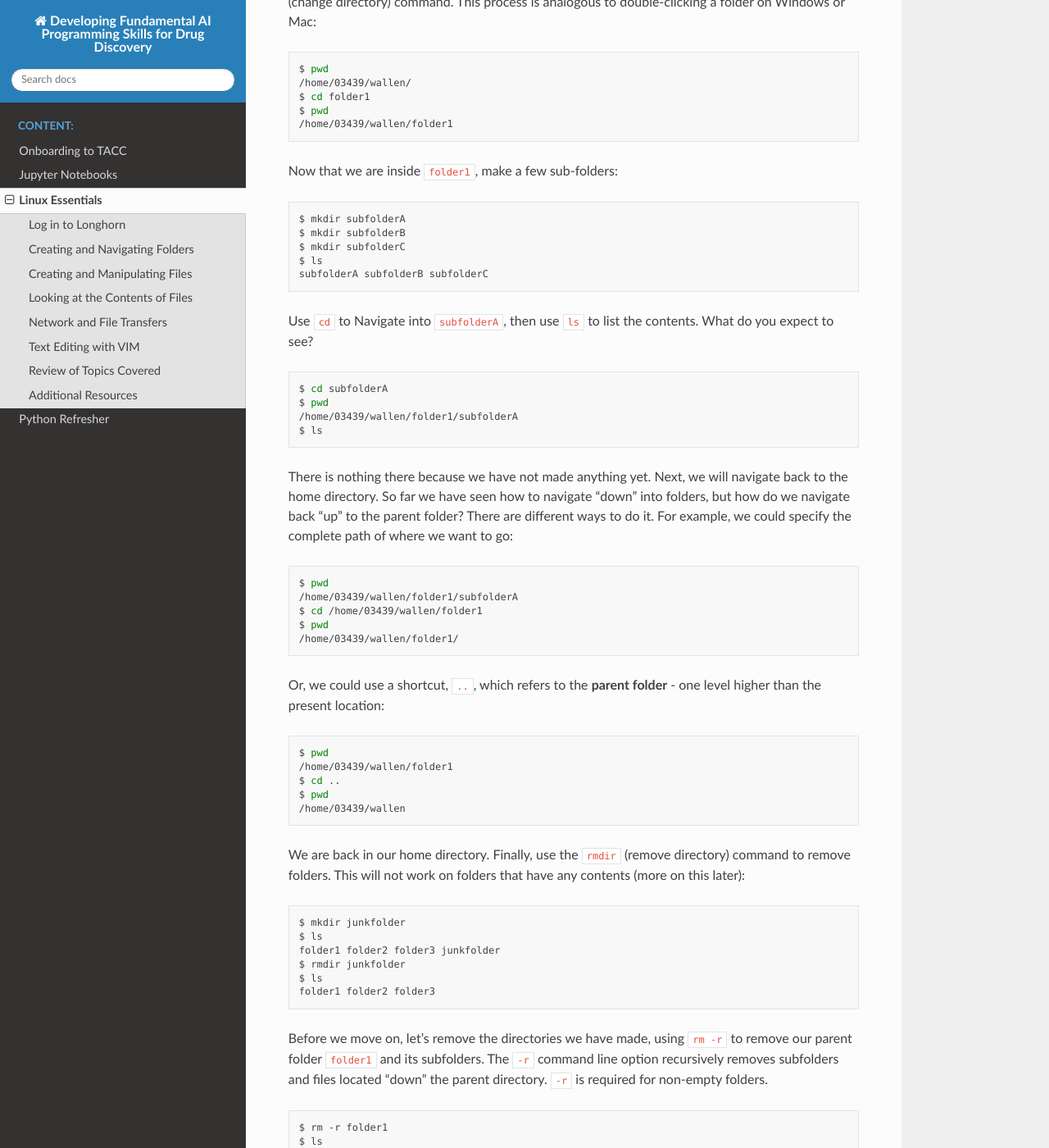
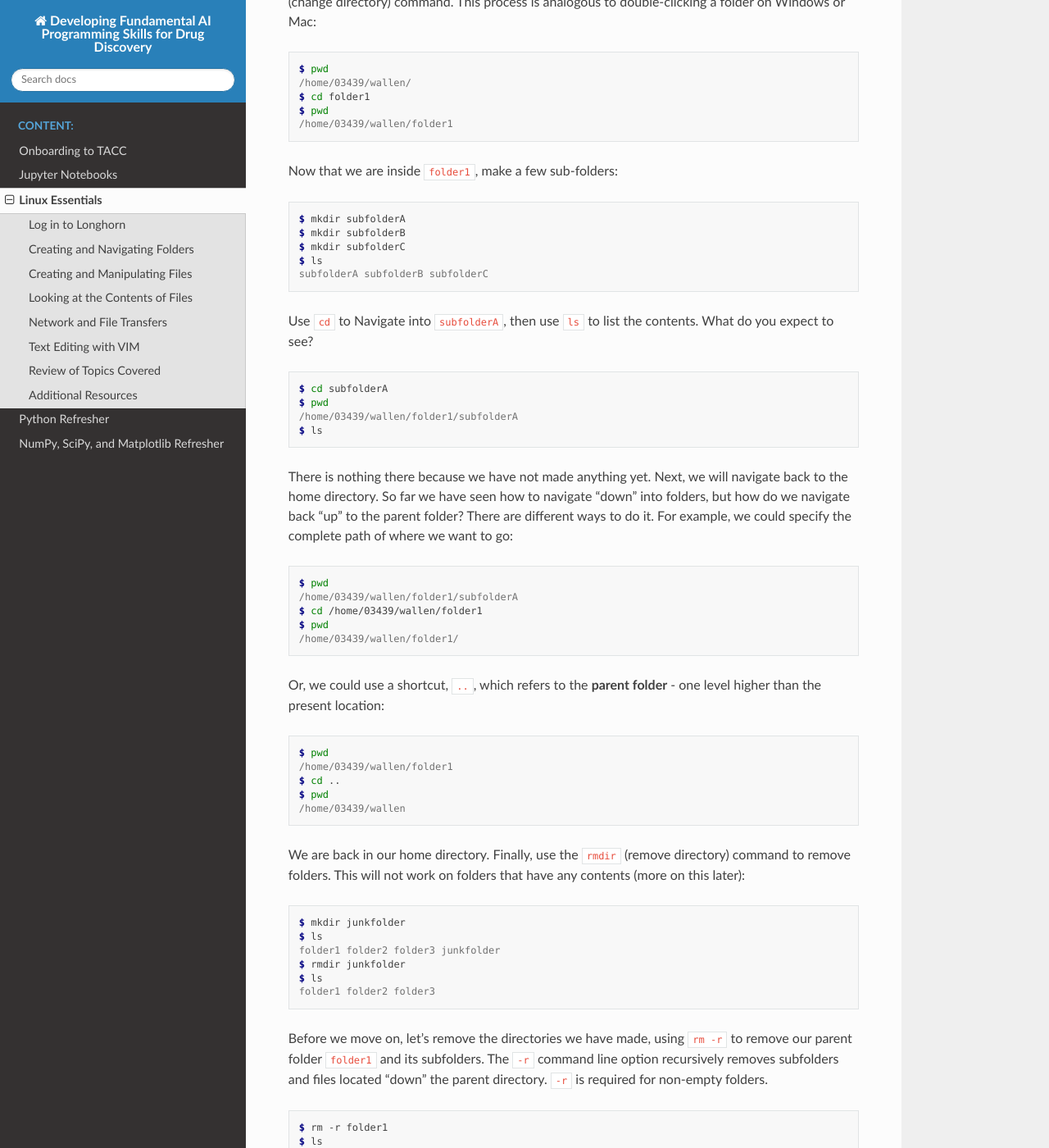
Before and after one commit to wjallen/ai-drug-discovery, a Sphinx documentation site: the page built from docs/content/linux_essentials.rst, in a window 1280 px wide and 1400 px high, scrolled down 1947 px. Shown: the whole window at 82% size. Built offline with Sphinx 7.4.7 and the Read the Docs theme 2.0.0, drawn with Linux system fonts in a browser that asks for light colours; some of the changed text lies outside the part shown.

Commit message:
mostly formatting stuff

```diff
--- a/docs/content/linux_essentials.rst
+++ b/docs/content/linux_essentials.rst
@@ -66,7 +66,7 @@ queues to tell us what our location is. Instead, we use a command - ``pwd``
 (print working directory) - to tell us our present location. Try executing this
 command in the terminal:
 
-.. code-block:: bash
+.. code-block:: console
 
    $ pwd
    /home/03439/wallen
@@ -77,7 +77,7 @@ roughly analogous to C:\\Users\\username on Windows, or /Users/username on Mac.
 To see what files and folders are available at this location, use the ``ls``
 (list) command:
 
-.. code-block:: bash
+.. code-block:: console
 
    $ ls
 
@@ -85,13 +85,13 @@ I have no files or folders in my home directory yet, so I do not get a response.
 We can create some folders using the ``mkdir`` (make directory) command. The
 words 'folder' and 'directory' are interchangeable:
 
-.. code-block:: bash
+.. code-block:: console
 
    $ mkdir folder1
    $ mkdir folder2
    $ mkdir folder3
 
-.. code-block:: bash
+.. code-block:: console
 
    $ ls
    folder1 folder2 folder3
@@ -100,7 +100,7 @@ Now we have some folders to work with. To "open" a folder, navigate into that
 folder using the ``cd`` (change directory) command. This process is analogous to
 double-clicking a folder on Windows or Mac:
 
-.. code-block:: bash
+.. code-block:: console
 
    $ pwd
    /home/03439/wallen/
@@ -110,7 +110,7 @@ double-clicking a folder on Windows or Mac:
 
 Now that we are inside ``folder1``, make a few sub-folders:
 
-.. code-block:: bash
+.. code-block:: console
 
    $ mkdir subfolderA
    $ mkdir subfolderB
@@ -121,7 +121,7 @@ Now that we are inside ``folder1``, make a few sub-folders:
 Use ``cd`` to Navigate into ``subfolderA``, then use ``ls`` to list the
 contents. What do you expect to see?
 
-.. code-block:: bash
+.. code-block:: console
 
    $ cd subfolderA
    $ pwd
@@ -134,7 +134,7 @@ into folders, but how do we navigate back "up" to the parent folder? There are
 different ways to do it. For example, we could specify the complete path of
 where we want to go:
 
-.. code-block:: bash
+.. code-block:: console
 
    $ pwd
    /home/03439/wallen/folder1/subfolderA
@@ -145,7 +145,7 @@ where we want to go:
 Or, we could use a shortcut, ``..``, which refers to the **parent folder** - one
 level higher than the present location:
 
-.. code-block:: bash
+.. code-block:: console
 
    $ pwd
    /home/03439/wallen/folder1
@@ -157,7 +157,7 @@ We are back in our home directory. Finally, use the  ``rmdir`` (remove
 directory) command to remove folders. This will not work on folders that have
 any contents (more on this later):
 
-.. code-block:: bash
+.. code-block:: console
 
    $ mkdir junkfolder
    $ ls
@@ -172,7 +172,7 @@ remove our parent folder ``folder1`` and its subfolders. The ``-r`` command line
 option recursively removes subfolders and files located "down" the parent
 directory. ``-r`` is required for non-empty folders.
 
-.. code-block:: bash
+.. code-block:: console
 
    $ rm -r folder1
    $ ls
@@ -180,7 +180,7 @@ directory. ``-r`` is required for non-empty folders.
 
 Which command should we use to remove ``folder2`` and ``folder3``?
 
-.. code-block:: bash
+.. code-block:: console
 
    $ rmdir folder2
    $ rmdir folder3
@@ -196,7 +196,7 @@ create new files, copy files, rename files, and move files to different
 locations. First, we will navigate to the home directory and create a few new
 folders and files with the ``mkdir`` and ``touch`` commands:
 
-.. code-block:: bash
+.. code-block:: console
 
    $ cd     # cd on an empty line will automatically take you back to the home directory
    $ pwd
@@ -215,7 +215,7 @@ These files we have created are all empty. Removing a file is done with the
 "Recycle Bin". Any file or folder removed is gone forever and often
 un-recoverable:
 
-.. code-block:: bash
+.. code-block:: console
 
    $ touch junkfile
    $ rm junkfile
@@ -225,7 +225,7 @@ works similarly to how you would expect on a Windows or Mac machine. The context
 around the move or copy operation determines what the result will be. For
 example, we could move and/or copy files into folders:
 
-.. code-block:: bash
+.. code-block:: console
 
    $ mv file_a folder1/
    $ mv file_b folder2/
@@ -233,7 +233,7 @@ example, we could move and/or copy files into folders:
 
 Before listing the results with ``ls``, try to guess what the result will be.
 
-.. code-block:: bash
+.. code-block:: console
 
    $ ls
    file_c folder1  folder2  folder3
@@ -248,7 +248,7 @@ Two files have been moved into folders, and ``file_c`` has been copied - so
 there is still a copy of ``file_c`` in the home directory. Move and copy
 commands can also be used to change the name of a file:
 
-.. code-block:: bash
+.. code-block:: console
 
    $ cp file_c file_c_copy
    $ mv file_c file_c_new_name
@@ -259,7 +259,7 @@ use of the ``<Tab>`` key to auto-complete file and folder names, as well as the
 experience. As a general rule, try not to use spaces or strange characters in
 files or folder names. Stick to:
 
-.. code-block:: bash
+.. code-block:: console
 
    A-Z     # capital letters
    a-z     # lowercase letters
@@ -271,7 +271,7 @@ files or folder names. Stick to:
 Before we move on, let's clean up once again by removing the files and folders
 we have created. Do you remember the command for removing non-empty folders?
 
-.. code-block:: bash
+.. code-block:: console
 
    $ rm -r folder1
    $ rm -r folder2
@@ -279,7 +279,7 @@ we have created. Do you remember the command for removing non-empty folders?
 
 How do we remove ``file_c_copy`` and ``file_c_new_name``?
 
-.. code-block:: bash
+.. code-block:: console
 
    $ rm file_c_copy
    $ rm file_c_new_name
@@ -296,12 +296,12 @@ now start looking at some real data. Navigate to your home directory, then issue
 the following ``cp`` command to copy a public file on the server to your local
 space:
 
-.. code-block:: bash
+.. code-block:: console
 
    $ cd ~    # the tilde ~ is also a shortcut referring to your home directory
    $ pwd
    /home/03439/wallen
-   $ cp /usr/share/dict/linux.words .
+   $ cp /usr/share/dict/words .
    $ ls
    words
 
@@ -309,13 +309,13 @@ Try to use ``<Tab>`` to autocomplete the name of the file. Also, please notice
 the single dot ``.`` at the end of the copy command, which indicates that you
 want to cp the file to ``.``, this present location (your home directory).
 
-This ``linux.words`` file is a standard file that can be found on most Linux operating
+This ``words`` file is a standard file that can be found on most Linux operating
 systems. It contains 479,828 words, each word on its own line. To see the
 contents of a file, use the ``cat`` command to print it to screen:
 
-.. code-block:: bash
+.. code-block:: console
 
-   $ cat linux.words
+   $ cat words
    1080
    10-point
    10th
@@ -332,9 +332,9 @@ This is a long file! Printing everything to screen is much too fast and not very
 useful. We can use a few other commands to look at the contents of the file with
 ``more`` control:
 
-.. code-block:: bash
+.. code-block:: console
 
-   $ more linux.words
+   $ more words
 
 Press the ``<Enter>`` key to scroll through line-by-line, or the ``<Space>`` key
 to scroll through page-by-page. Press ``q`` to quit the view, or ``<Ctrl+c>`` to
@@ -343,9 +343,9 @@ shows your progress through the file. This is still a little bit messy and fills
 up the screen. The ``less`` command has the same effect, but is a little bit
 cleaner:
 
-.. code-block:: bash
+.. code-block:: console
 
-   $ less linux.words
+   $ less words
 
 Scrolling through the data is the same, but now we can also search the data.
 Press the ``/`` forward slash key, and type a word that you would like to search
@@ -355,19 +355,19 @@ will cycle through other matches, if they exist.
 Finally, you can view just the beginning or the end of a file with the ``head``
 and ``tail`` commands. For example:
 
-.. code-block:: bash
+.. code-block:: console
 
-   $ head linux.words
-   $ tail linux.words
+   $ head words
+   $ tail words
 
 The ``>`` and ``>>`` shortcuts in Linux indicate that you would like to redirect
 the output of one of the commands above. Instead of printing to screen, the
 output can be redirected into a file:
 
-.. code-block:: bash
+.. code-block:: console
 
-   $ cat linux.words > words_new.txt
-   $ head linux.words > first_10_lines.txt
+   $ cat words > words_new.txt
+   $ head words > first_10_lines.txt
 
 A single greater than sign ``>`` will redirect and **overwrite** any contents in
 the target file. A double greater than sign ``>>`` will redirect and **append**
@@ -377,9 +377,9 @@ One final useful way to look at the contents of files is with the ``grep``
 command. ``grep`` searches a file for a specific pattern, and returns all lines
 that match the pattern. For example:
 
-.. code-block:: bash
+.. code-block:: console
 
-   $ grep "banana" linux.words
+   $ grep "banana" words
    banana
    bananaquit
    bananas
@@ -398,7 +398,7 @@ In order to login or transfer files to a remote Linux file system, you must know
 the hostname (unique network identifier) and the username. If you are already on
 a Linux file system, those are easy to determine using the following commands:
 
-.. code-block:: bash
+.. code-block:: console
 
    $ whoami
    wallen
@@ -408,18 +408,18 @@ a Linux file system, those are easy to determine using the following commands:
 Given that information, a user would remotely login to this Linux machine using
 ssh in a Terminal:
 
-.. code-block:: bash
+.. code-block:: console
 
    [local]$ ssh wallen@longhorn.tacc.utexas.edu
-   (enter password)
-   (enter 6-digit token)
+   enter password
+   enter 6-digit token
    [longhorn]$
 
 Windows users would typically use the program **PuTTY** (or another SSH client)
 to perform this operation. Logging out of a remote system is done using the
 ``logout`` command, or the shortcut ``<Ctrl+d>``:
 
-.. code-block:: bash
+.. code-block:: console
 
   [longhorn]$ logout
   [local]$
@@ -428,11 +428,11 @@ to perform this operation. Logging out of a remote system is done using the
 Copying files from your local computer to your home folder on Longhorn would require
 the ``scp`` command (Windows users use a client "WinSCP"):
 
-.. code-block:: bash
+.. code-block:: console
 
    [local]$ scp my_file wallen@longhorn.tacc.utexas.edu:/home/03439/wallen/
-   (enter password)
-   (enter 6-digit token)
+   enter password
+   enter 6-digit token
 
 
 In this command, you specify the name of the file you want to transfer
@@ -443,11 +443,11 @@ the ``@`` symbol, and the ``:``.
 
 Copy files from Longhorn to your local computer using the following:
 
-.. code-block:: bash
+.. code-block:: console
 
    [local]$ scp wallen@longhorn.tacc.utexas.edu:/home/03439/wallen/my_file ./
-   (enter password)
-   (enter 6-digit token)
+   enter password
+   enter 6-digit token
 
 
 Instead of files, full directories can be copied using the "recursive" flag
@@ -455,7 +455,7 @@ Instead of files, full directories can be copied using the "recursive" flag
 synching data between two sites. Although we will not go into depth here,
 example ``rsync`` usage is as follows:
 
-.. code-block:: bash
+.. code-block:: console
 
    $ rsync -azv local remote
    $ rsync -azv remote local
@@ -474,7 +474,7 @@ VIM is a text editor used on Linux file systems.
 
 Open a file (or create a new file if it does not exist):
 
-.. code-block:: bash
+.. code-block:: console
 
    $ vim file_name
 
@@ -488,19 +488,19 @@ are ``i`` and ``Esc``.
 
 Entering VIM insert mode:
 
-.. code-block:: bash
+.. code-block:: console
 
    > i
 
 Entering VIM normal mode:
 
-.. code-block:: bash
+.. code-block:: console
 
    > Esc
 
 A summary of the most important keys to know for normal mode are:
 
-.. code-block:: bash
+.. code-block:: console
 
    # Navigating the file:
 
--- a/docs/content/tacc_onboarding.rst
+++ b/docs/content/tacc_onboarding.rst
@@ -99,7 +99,7 @@ Before We Continue
 Using your SSH client, please try to log in to Longhorn:
 
 .. code-block:: console
-   :emphasize-lines: 1,7,8,54
+   :emphasize-lines: 1,7,8,50
 
    [local]$ ssh wallen@longhorn.tacc.utexas.edu
    To access the system:
--- a/docs/index.rst
+++ b/docs/index.rst
@@ -16,6 +16,7 @@ for domain scientists to be successful in AI coding projects.
    content/jupyter_notebooks
    content/linux_essentials
    content/python_refresher
+   content/numpy_scipy_matplotlib
 
 
 
```
Also changed, not shown: docs/content/jupyter_notebooks.rst (+13 -14 lines), docs/content/python_refresher.rst (+9 -7 lines).
